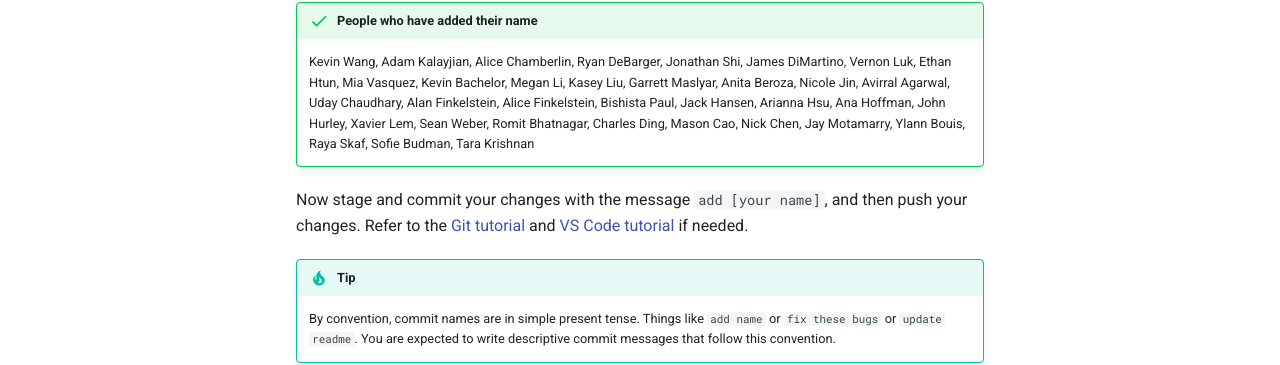
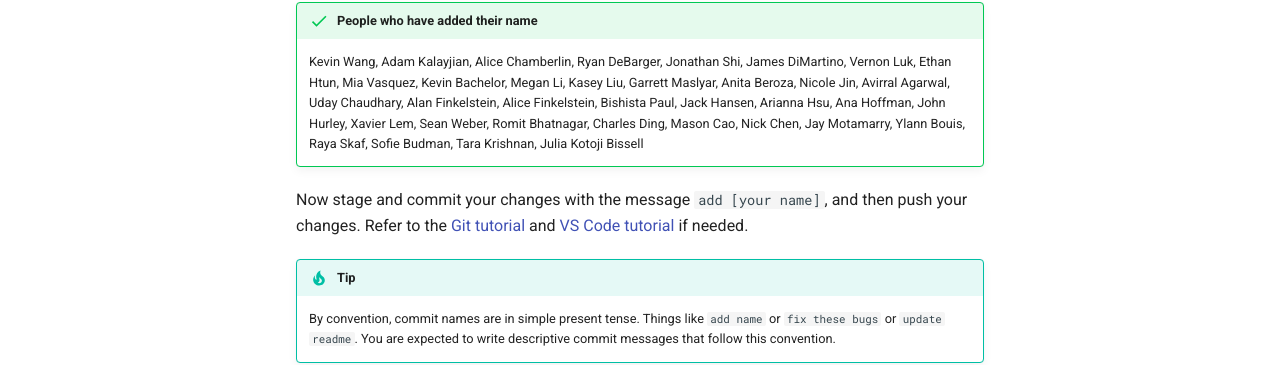
Before and after one commit to DeepBlueRobotics/training, an MkDocs documentation site: the page built from docs/section-1/version-control.md, in a window 1280 px wide and 1337 px high. Shown: the part 886-1251 px from the top of the window. Built offline with MkDocs 1.6.1 and Material for MkDocs 9.7.7, drawn with Linux system fonts in a browser that asks for light colours; comment, search, counter and statistics services are not loaded.

Commit message:
Merge pull request #55 from DeepBlueRobotics/Tara-Krishnan added Julia Kotoji Bissell

```diff
--- a/docs/section-1/version-control.md
+++ b/docs/section-1/version-control.md
@@ -50,7 +50,8 @@ Navigate to this file in the repo (`docs/section-2/version-control.md`) and add
     Ylann Bouis,
     Raya Skaf,
     Sofie Budman,
-    Tara Krishnan
+    Tara Krishnan,
+    Julia Kotoji Bissell
 
 
 Now stage and commit your changes with the message `add [your name]`, and then push your changes. Refer to the [Git tutorial](https://guides.github.com/introduction/git-handbook/) and [VS Code tutorial](https://code.visualstudio.com/docs/editor/versioncontrol) if needed.
```
